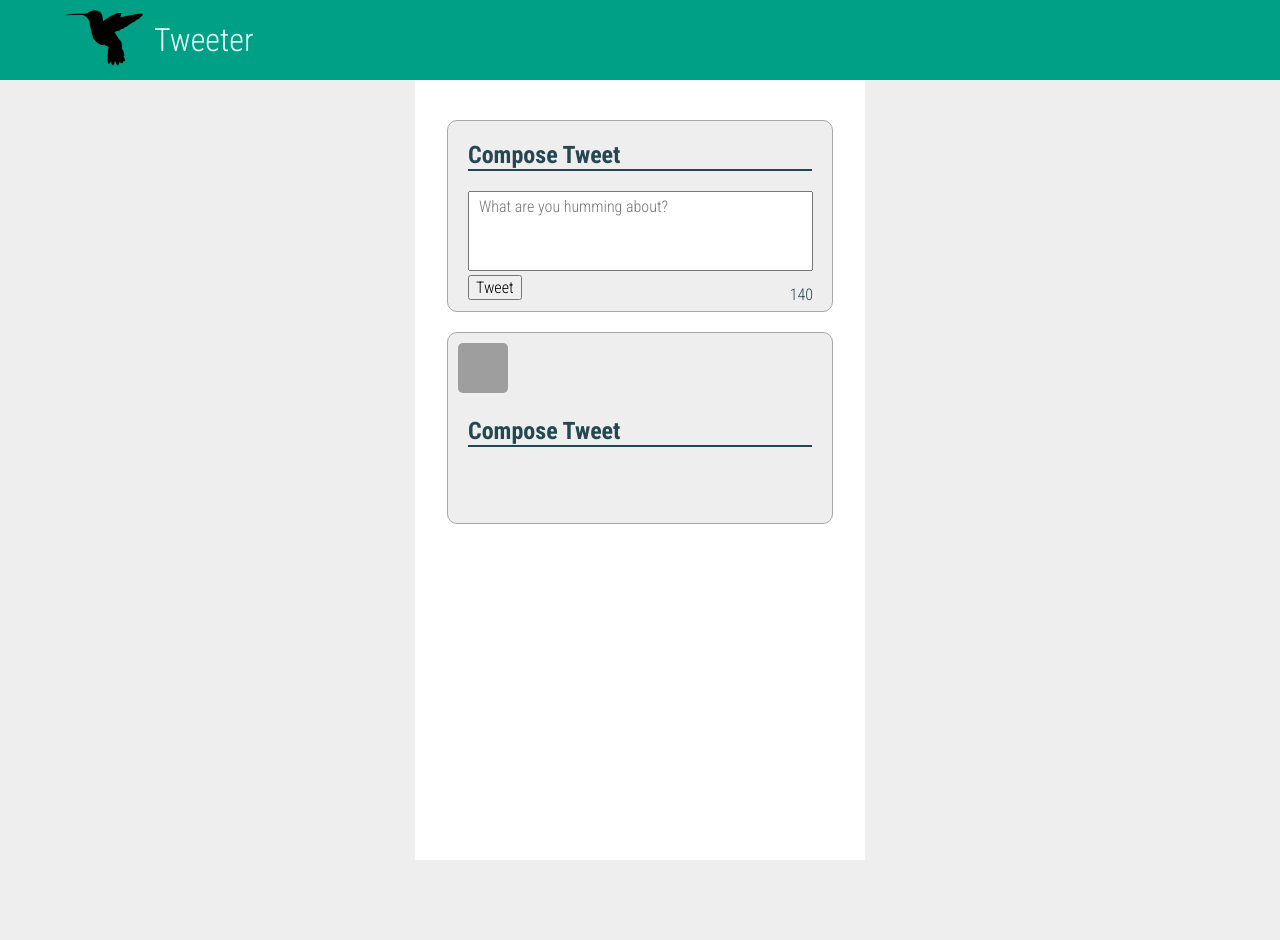
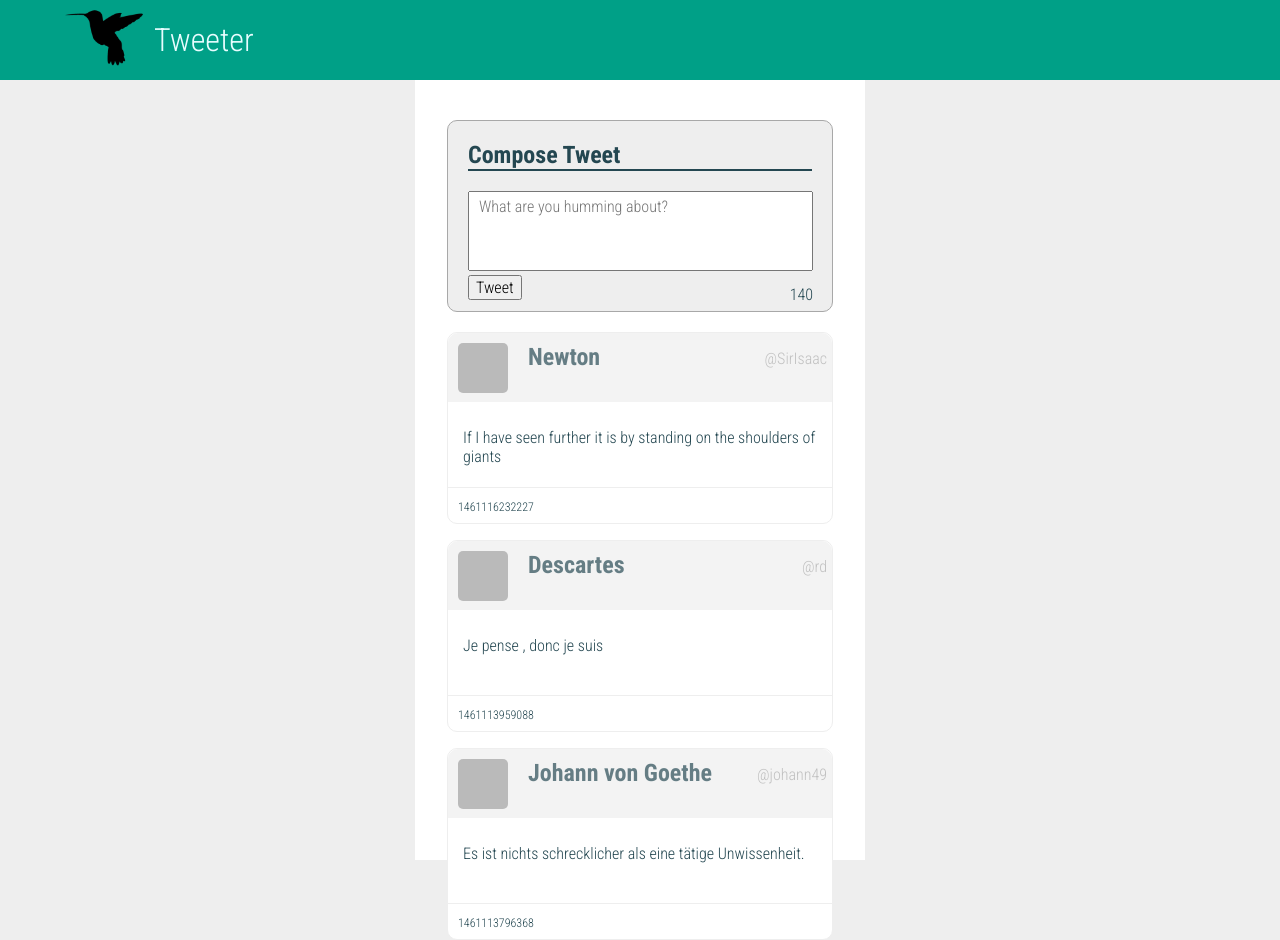
Before and after one commit to nfdoyle/tweeter, a website: page public/index.html in a window 1280 px wide. Before the commit the page ends 860 px from the top, so only its background shows below. Drawn offline with Linux system fonts and the light colour scheme; grey boxes are pictures that could not be loaded.

Commit message:
hover functions

```diff
--- a/public/index.html
+++ b/public/index.html
@@ -30,6 +30,9 @@
 
     <!-- Text-counter JS -->
     <script type="text/javascript" src="/scripts/composer-char-counter.js"></script>
+
+      <!-- Tweet Hover JS -->
+      <script type="text/javascript" src="/scripts/hover.js"></script>
   </head>
 
   <body>
@@ -51,15 +54,22 @@
                 <span class="counter">140</span>
               </form>
           </section>
-
-            <article class="tweet">
-                <img class="logo" src="https://vanillicon.com/788e533873e80d2002fa14e1412b4188_50.png" width="50px" height="50px">
-                <h2>Compose Tweet</h2>
-            </article>
-
+          <section id="tweet-section">
+            <!-- <article class="tweet">
+                <header>
+                    <img class="logo" src="https://vanillicon.com/788e533873e80d2002fa14e1412b4188_50.png" width="50px" height="50px">
+                    <h2>Dan Dangler</h2>
+                    <p class="handle">@MrGiggles </p>
+                </header>
+                <div>
+                  <p>Dan Dangler likes Dilly Bars!</p>
+                </div>
+                <footer class="timecode">
+                  <p>10 days ago</p>
+                </footer>
+              </article>      -->
+          </section>
         </div>
-
     </main>
-
   </body>
 </html>
--- a/public/scripts/app.js
+++ b/public/scripts/app.js
@@ -3,3 +3,118 @@
  * jQuery is already loaded
  * Reminder: Use (and do all your DOM work in) jQuery's document ready function
  */
+
+const tweets = [
+  {
+    "user": {
+      "name": "Newton",
+      "avatars": {
+        "small":   "https://vanillicon.com/788e533873e80d2002fa14e1412b4188_50.png",
+        "regular": "https://vanillicon.com/788e533873e80d2002fa14e1412b4188.png",
+        "large":   "https://vanillicon.com/788e533873e80d2002fa14e1412b4188_200.png"
+      },
+      "handle": "@SirIsaac"
+    },
+    "content": {
+      "text": "If I have seen further it is by standing on the shoulders of giants"
+    },
+    "created_at": 1461116232227
+  },
+  {
+    "user": {
+      "name": "Descartes",
+      "avatars": {
+        "small":   "https://vanillicon.com/7b89b0d8280b93e2ba68841436c0bebc_50.png",
+        "regular": "https://vanillicon.com/7b89b0d8280b93e2ba68841436c0bebc.png",
+        "large":   "https://vanillicon.com/7b89b0d8280b93e2ba68841436c0bebc_200.png"
+      },
+      "handle": "@rd" },
+    "content": {
+      "text": "Je pense , donc je suis"
+    },
+    "created_at": 1461113959088
+  },
+  {
+    "user": {
+      "name": "Johann von Goethe",
+      "avatars": {
+        "small":   "https://vanillicon.com/d55cf8e18b47d4baaf60c006a0de39e1_50.png",
+        "regular": "https://vanillicon.com/d55cf8e18b47d4baaf60c006a0de39e1.png",
+        "large":   "https://vanillicon.com/d55cf8e18b47d4baaf60c006a0de39e1_200.png"
+      },
+      "handle": "@johann49"
+    },
+    "content": {
+      "text": "Es ist nichts schrecklicher als eine tätige Unwissenheit."
+    },
+    "created_at": 1461113796368
+  }
+]
+
+$(() => {
+
+  function createTweetElement(tweet){
+    //do biz
+    const article = $('<article>').addClass("tweet");
+    const header = $('<header>').appendTo(article);
+    const avatar = $('<img>').addClass("logo").attr('src', `${tweet.user.avatars.small}`).attr('width', '50px').attr('height', '50px').appendTo(header);
+    const p1 = $('<p>').text(tweet.user.handle).addClass("handle").appendTo(header);
+    const h2 = $('<h2>').text(tweet.user.name).appendTo(header);
+    const div = $('<div>').appendTo(article);
+    const p2 = $('<p>').text(tweet.content.text).appendTo(div);
+    const footer = $('<footer>').addClass("timecode").appendTo(article);
+    const p3 = $('<p>').text(tweet.created_at).appendTo(footer);
+
+    return article
+  }
+
+  function renderTweets(tweets){
+    tweets.forEach(function(tweet){
+      var $tweet = createTweetElement(tweet);
+
+      // Test / driver code (temporary)
+      console.log($tweet); // to see what it looks like
+      $('#tweet-section').append($tweet);
+    });
+  }
+
+  renderTweets(tweets);
+
+});
+
+
+// function createCreakElement1(creak) {
+//   return `
+//   <article class="creak">
+//     <header>
+//       <h3>${creak.username}</h3>
+//     </header>
+//     <main>
+//       <p>${creak.content}</p>
+//     </main>
+//   </article>
+//   `;
+// }
+
+// function createCreakElement2(creak) {
+//   const article = $('<article>').addClass("creak");
+//   const header = $('<header>').appendTo(article);
+//   const h3 = $('<h3>').text(creak.username).appendTo(header);
+//   const main = $('<main>').appendTo(article);
+//   const p = $('<p>').text(creak.content).appendTo(main);
+//   return article;
+// }
+
+/* <article class="tweet">
+                <header>
+                    <img class="logo" src="https://vanillicon.com/788e533873e80d2002fa14e1412b4188_50.png" width="50px" height="50px">
+                    <h2>Dan Dangler</h2>
+                    <p id="handle">@MrGiggles </p>
+                </header>
+                <div>
+                  <p>Dan Dangler likes Dilly Bars!</p>
+                </div>
+                <footer id="timecode">
+                  <p>10 days ago</p>
+                </footer>
+              </article>      */
--- a/public/scripts/composer-char-counter.js
+++ b/public/scripts/composer-char-counter.js
@@ -9,7 +9,7 @@ $(function() {
   // tweetform.addEventListener('click', eventHandler);
   // tweetform.addEventListener('change', eventHandler);
 
-  // tweetform.addEventListener('keypress', eventHandler);
+  // tweetform.addEventListener('keypress', eventHandler);height:
   tweetform.addEventListener('input', eventHandler);
 
 });
--- /dev/null
+++ b/public/scripts/hover.js
@@ -0,0 +1,64 @@
+$(function() {
+  // --- our code goes here ---
+  console.log("document ready!");
+
+  let tweet = $(`article`);
+  let header = $(`.tweet header`)
+
+  tweet.on({
+    mouseenter: function () {
+        //stuff to do on mouse enter
+        //alert(`${event.target.localName} was ${event.type}ed`);
+        $(this).css('border', '1px solid #a8a8a8');
+        $(this).children(header).css('opacity', '1');
+    },
+    mouseleave: function () {
+        //stuff to do on mouse leave
+        //alert(`${event.target.localName} was ${event.type}ed`);
+        $(this).css('border', '1px solid #eee');
+        $(this).children(header).css('opacity', '0.7');
+    }
+  });
+});
+
+
+
+  // tweetform.addEventListener('click', eventHandler);
+  // tweetform.addEventListener('change', eventHandler);
+
+  // tweetform.addEventListener('keypress', eventHandler);height:
+//   tweet.addEventListener('input', eventHandler);
+
+// });
+
+// function eventHandler(event) {
+
+
+//   // alert(`${event.target.localName} was ${event.type}ed`);
+//   console.log(this);
+//   console.log(this.value);
+//   var value = $(this).val();
+//   console.log(countervar - value.length);
+//   // counter = $(this).next().next();
+//   counter = $(this).siblings(".counter");
+//   // counter.css( "innerText", "test" );
+//   countervar = 140 - value.length;
+//   if (countervar < 0) {
+//     counter.css('color', 'red');
+//   } else {
+//     counter.css('color', 'black');
+//   }
+//   counter[0].innerText = countervar;
+
+//   console.log(counter);
+
+// }
+
+// var tweetform = document.querySelector("#tweetform-actual");
+// // var tweetform = $(`#tweetform`).
+// tweetform.addEventListener('click', eventHandler);
+
+// $(function() {
+// callback function on DOM ready event
+// });
+//
--- a/public/styles/tweet.css
+++ b/public/styles/tweet.css
@@ -1,25 +1,75 @@
 .tweet {
 
-  top: 80px;
-  border: 1px solid #a8a8a8;
+  top: 4em;
+  border: 1px solid #eee;
   border-radius: 10px;
-  margin: 0px 2em 0px 2em;
+  margin: 1em 2em 0px 2em;
   position: relative;
   color: #244751;
-  background-color: #eee;
+  background-color: white;
   height: 12em;
   z-index: 1;
 }
 
-article .logo {
+section .logo {
   border-radius: 5px;
   margin: 10px 0px 0px 10px;
 }
 
 .tweet h2 {
-  border-style: solid;
-  border-width: 0px 0px 2px 0px;
+  position: absolute;
+  top: 10px;
+  display: inline-block;
   /* padding-left: 15px;
   padding-right: 15px; */
-  margin: 20px 20px 20px 20px;
+  margin: 0px 0px 20px 20px;
 }
+
+.tweet .timecode {
+  font-size: 0.75em;
+  top: 30px;
+  padding-left: 10px;
+  position: relative;
+
+}
+
+.tweet footer {
+
+  bottom: 5px;
+  border-style: solid;
+  border-width: 1px 0px 0px 0px;
+  border-top-color: #eee;
+}
+
+.tweet div p {
+  size: 2em;
+  padding-left: 15px;
+  color: #244751;
+  font-weight: 500;
+
+}
+
+.tweet div {
+  padding-top: 10px;
+  height: 55px;
+}
+
+
+
+.handle {
+  float: right;
+  position: relative;
+  color: #a7a7a7;
+  padding-left: 15px;
+  right: 5px;
+  /* padding-bottom: 15px; */
+  /* bottom: 10px;  */
+}
+
+.tweet header {
+  border-top-left-radius: 10px;
+  border-top-right-radius: 10px;
+  background-color: #eee;
+  padding-bottom: 5px;
+  opacity: 0.7;
+}
```
